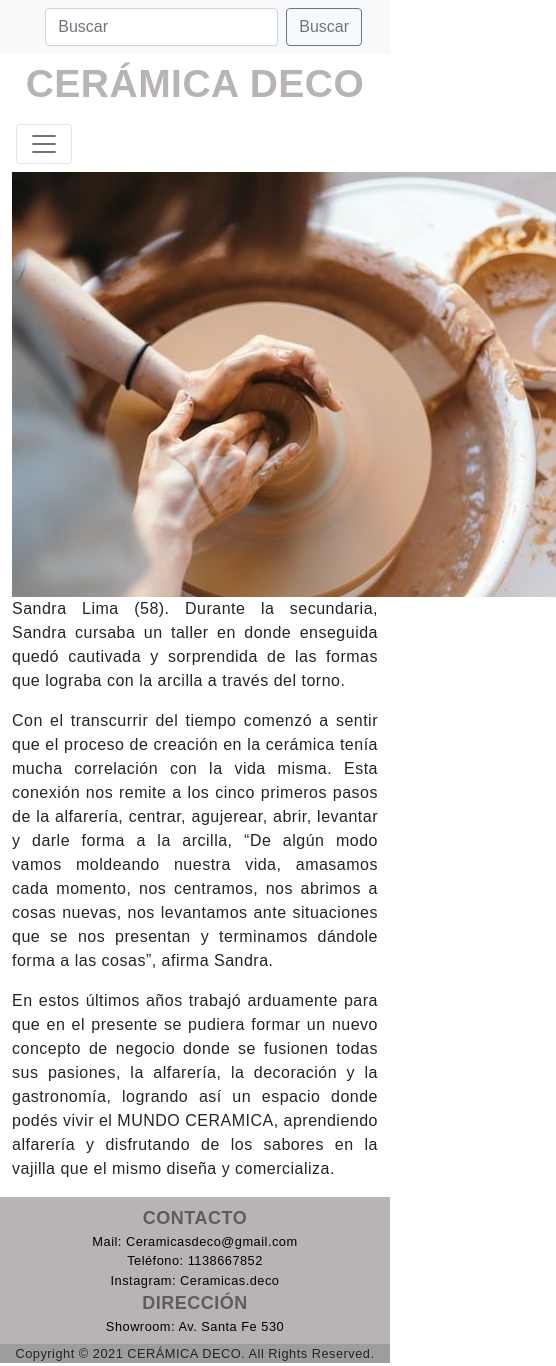
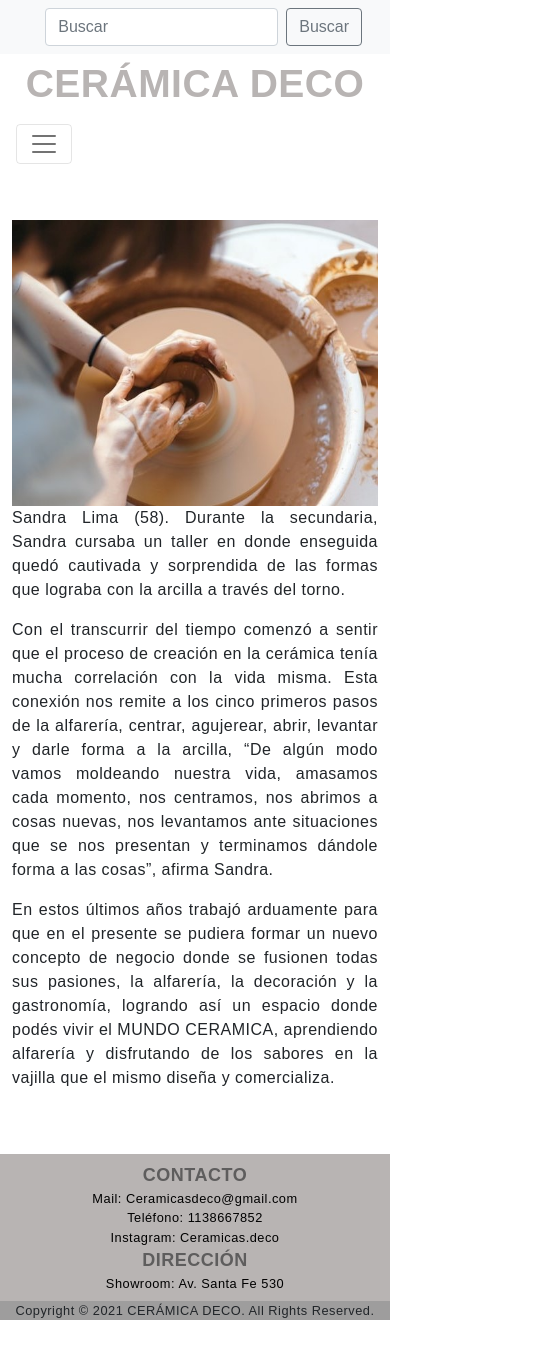
Before and after one commit to victoriafrench15/Clase-11, a website: page conocenos.html in a window 390 px wide. Shown: the whole page, 556 px wide, since content can reach past the window. After the commit the page ends 1336 px from the top, so only its background shows below. Drawn offline with nearby package versions, Linux system fonts and the light colour scheme.

Commit message:
foto conocenos

```diff
--- a/conocenos.html
+++ b/conocenos.html
@@ -50,12 +50,11 @@
         </div>
     </nav>
     <section class="container" >
-        <div class="row">
-                <div class="col-md-5 col-sm-12" class="fotoconocenos" >
-                    <img src="fotos/fotoconocenos.jpg" img="imagenconocenos">
+        <div class="row my-5">
+                <div class="col-lg-6 col-xs-12"  >
+                    <img src="fotos/fotoconocenos.jpg" alt="imgconoenos" class="fotoconocenos" >
                 </div>
-                <div class="col-md-1 col-sm-12" > </div>
-                <div class="col-md-6 col-sm-12"  >
+                <div class="col-lg-6 col-xs-12" >
                     <p class="textoconocenos">
                         Sandra Lima (58). Durante la secundaria, Sandra cursaba un taller en donde enseguida quedó cautivada
                         y sorprendida de las formas que lograba con la arcilla a través del torno.
--- a/scss/estilos.scss
+++ b/scss/estilos.scss
@@ -182,10 +182,8 @@ li{
 }
 
 .fotoconocenos {
-    background-image: url("fotos/fotoconocenos.jpg");
-    background-position: center;
-    background-repeat: no-repeat;
-    background-size: cover;
+    width: 100%;
+    margin: auto;
 }
 
 .textoconocenos {
```
Also changed, not shown: contacto.html (+6 -6 lines), procesocreativo.html (+2 -3 lines), css/estilos.css.
